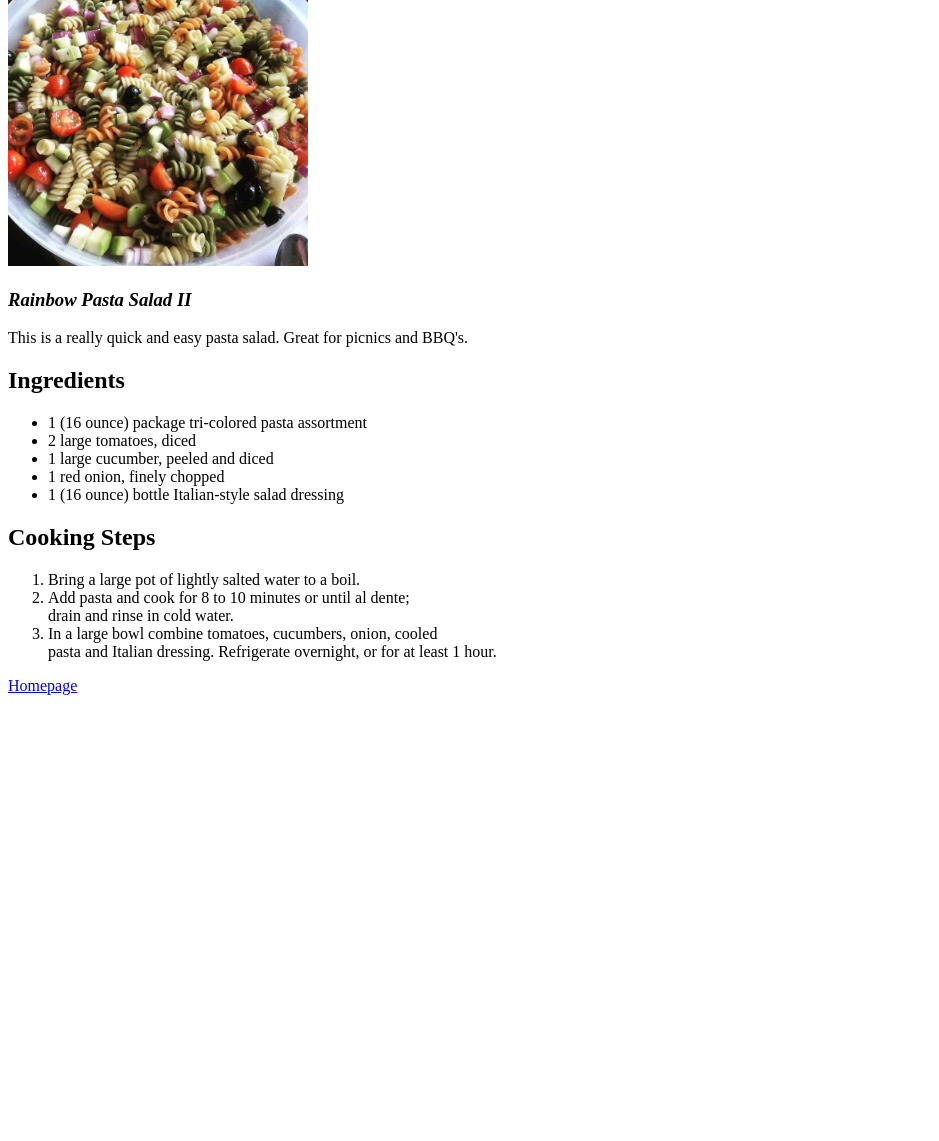
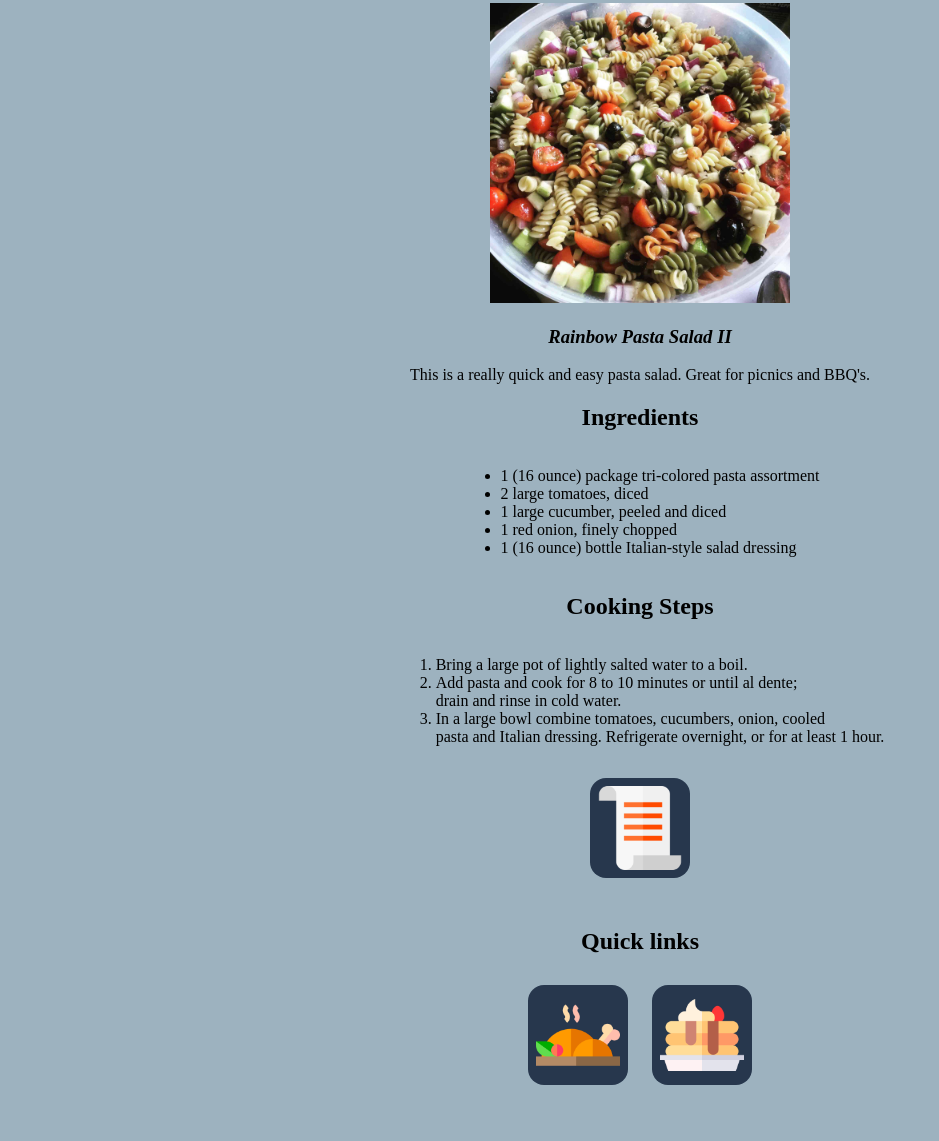
Before and after one commit to Milosavljevichh/odin-recipes, a plain HTML site: page recipes/rainbow_pasta_salad.html in a window 1280 px wide. Shown: the part 132-1273 px from the top of the page, without its empty margins (0-939 px from the left). Before the commit the page ends 835 px from the top, so only its background shows below. Drawn offline with Linux system fonts and the light colour scheme.

Commit message:
added css to all pages

```diff
--- /dev/null
+++ b/css/style.css
@@ -0,0 +1,58 @@
+body {
+    background-color: #9DB2BF;
+}
+
+
+
+.center {
+    display: block;
+    width: 550px;
+    margin:16px auto;
+    align-self: center;
+    text-align: center;
+}
+
+ul {
+    display: inline-block;
+    text-align: left;
+  }
+
+  ol {
+    display: inline-block;
+    text-align: left;
+  }
+
+.title {
+    margin: 50px 0px 30px 0px;
+}
+
+.bigFont {
+    font-size: 18px;
+}
+
+.icon-link {
+    margin: 0px 10px 50px 10px;
+    width: 84px;
+    height: 84px;
+    background-color: #27374D;
+    padding: 8px;
+    border-radius: 16px;
+}
+
+.block-dis {
+    display: block;
+    margin: 16px auto;
+}
+
+
+#home-link {
+    margin: 0px 10px 10px 10px;
+}
+
+.home-block {
+    display: inline-block;
+}
+
+.bigger-pad {
+    padding: 20px;
+}
--- a/recipes/rainbow_pasta_salad.html
+++ b/recipes/rainbow_pasta_salad.html
@@ -4,9 +4,11 @@
 
         <title>Odin Recipes</title>
         <meta charset="UTF-8">
+        <link rel="stylesheet" href="../css/style.css">
     </head>
     <body>
-        <h1> Rainbow Pasta Salad II</h1>
+        <div class="center">
+        <h1 class="title"> Rainbow Pasta Salad II</h1>
         <br>
         <img src="../images/r-salad.jpg" width="300">
         <h3><i>Rainbow Pasta Salad II</i></h3>
@@ -25,6 +27,10 @@
             <li>Add pasta and cook for 8 to 10 minutes or until al dente; <br>drain and rinse in cold water.</li>
             <li>In a large bowl combine tomatoes, cucumbers, onion, cooled <br>pasta and Italian dressing. Refrigerate overnight, or for at least 1 hour.</li>
         </ol>
-        <a href="../index.html">Homepage</a>
+        <a href="../index.html" ><img src="../images/list-ico.png" class="icon-link block-dis"></a>
+        <h2 class="title">Quick links</h2>
+        <a href="../recipes/italian_chicken.html" ><img src="../images/roast-chicken-ico.png" class="icon-link"></a>
+        <a href="../recipes/american_pancakes.html" ><img src="../images/pancakes-ico.png" class="icon-link"></a>
+    </div>
     </body>
 </html>
```
Also changed, not shown: index.html (+20 -8 lines), recipes/american_pancakes.html (+8 -1 lines), recipes/italian_chicken.html (+7 -1 lines), images/list-ico.png (added), images/pancakes-ico.png (added), images/roast-chicken-ico.png (added), images/salad-ico.png (added), 1 other file.
